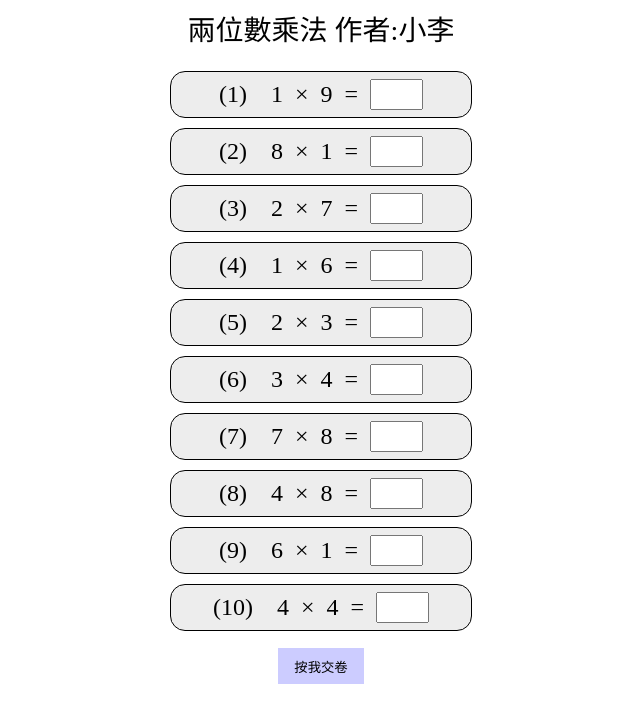
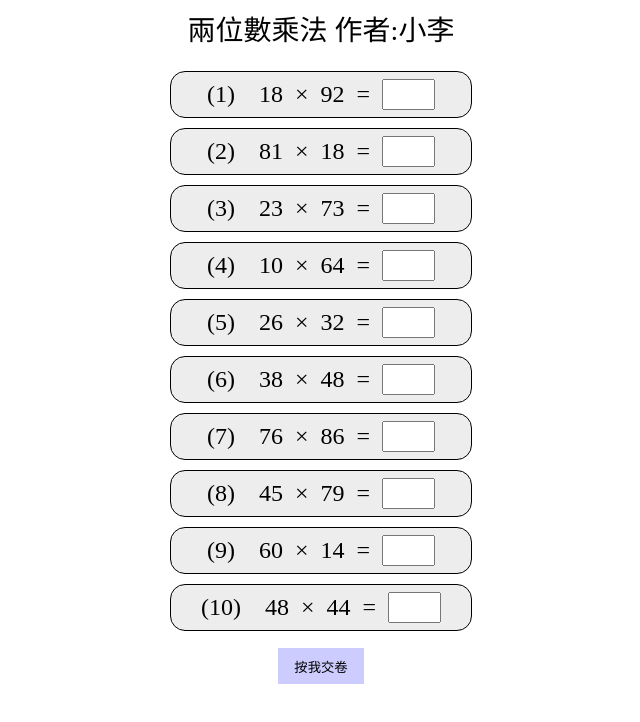
Before and after one commit to 10543218/Two_Digits_MCL, a plain HTML site: page index.html in a window 1280 px wide. Shown: the whole page, without its empty margins (319-959 px from the left). Drawn offline with Linux system fonts and the light colour scheme.

Commit message:
UPDATE QUESTION NUMBER RANGE
UPDATE QUESTION NUMBER RANGE 10~99

```diff
--- a/index.html
+++ b/index.html
@@ -104,8 +104,8 @@
 		var firstNum = new Array(10);
 		var secondNum = new Array(10);
 		for(var i=0; i<10; i++){
-			firstNum[i] = getRandomInt(9)+1;  // 89 10
-			secondNum[i] = getRandomInt(9)+1;;  // 89 10
+			firstNum[i] = getRandomInt(89)+10;  // 89 10
+			secondNum[i] = getRandomInt(89)+10;  // 89 10
 			console.log(firstNum[i]+","+secondNum[i]);
 		}
 
```
